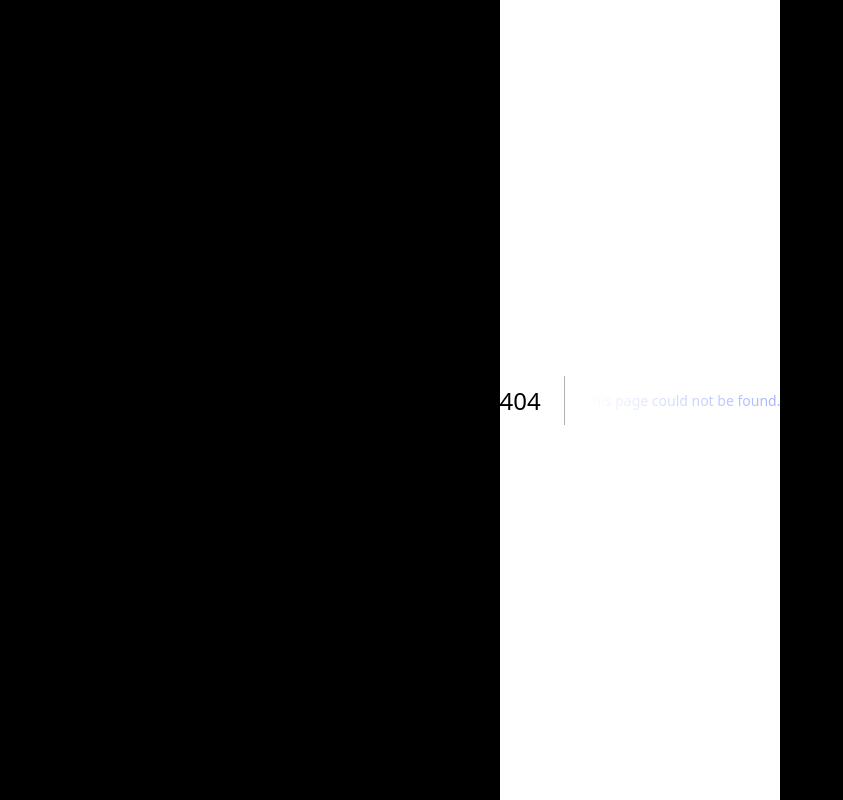
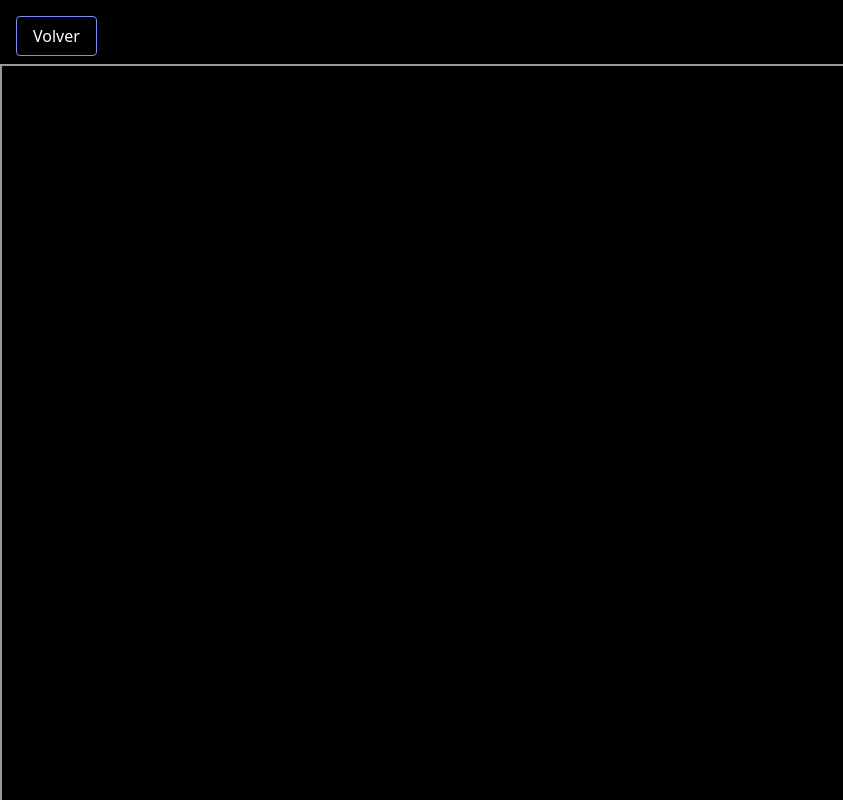
Before and after one commit to JoaquinGabriel17/portfolio-react, a Next.js app: page /certifications/henry in a window 1280 px wide. Before the commit this address had no page. Shown: the top 800 px of the page, without its empty margins (0-843 px from the left). Built offline with nearby package versions, Linux system fonts and the light colour scheme.

Commit message:
agregar ruta con certificados

```diff
--- /dev/null
+++ b/src/app/certifications/henry/certifications.module.css
@@ -0,0 +1,20 @@
+.main{
+    width: 100vw;
+
+    padding-block: 8vh;
+}
+.backButton{
+    position: absolute;
+    top: 1rem;
+    left: 1rem;
+    border: 1px solid #818cf8;
+    padding: 0.5rem 1rem;
+    border-radius: 4px;
+    cursor: pointer;
+    color: white;
+    text-decoration: none;
+    background-color: #000000;
+}
+.pdfContainer{
+    width: 100%;
+}
--- /dev/null
+++ b/src/app/certifications/henry/page.js
@@ -0,0 +1,19 @@
+import styles from "./certifications.module.css";
+
+export default function HenryCertification() {
+  return (
+    <div className={styles.main}>
+        <a href="/" className={styles.backButton}>Volver</a>
+        <div className={styles.pdfContainer}>
+        <main >
+            <iframe
+                src="/henry.pdf"
+                width="100%"
+                height="1000px"
+                title="Certificación Full Stack Web Developer - Soy Henry"
+            />
+        </main>
+        </div>
+    </div>
+  );
+}
--- a/src/data/texts.js
+++ b/src/data/texts.js
@@ -22,7 +22,7 @@ export const texts = {
             company: "Soy Henry",
             url: null,
             pdf: "/henry.pdf",
-            detail: "/henry"
+            detail: "/certifications/henry"
           },
         ]
       },
@@ -36,7 +36,7 @@ export const texts = {
             company: "Cisco",
             url: "https://www.credly.com/badges/dc2d53eb-c21a-46fd-9e38-f2bcab8b5c4b/public_url",
             pdf: "/cisco-cybersecurity-intro.pdf",
-            detail: "/henry"
+            detail: "/certifications/henry"
           },
         ]
       }
@@ -226,7 +226,7 @@ export const texts = {
             company: "Soy Henry",
             url: null,
             pdf: "/henry.pdf",
-            detail: "/henry"
+            detail: "/certifications/henry"
           },
         ]
       },
```
